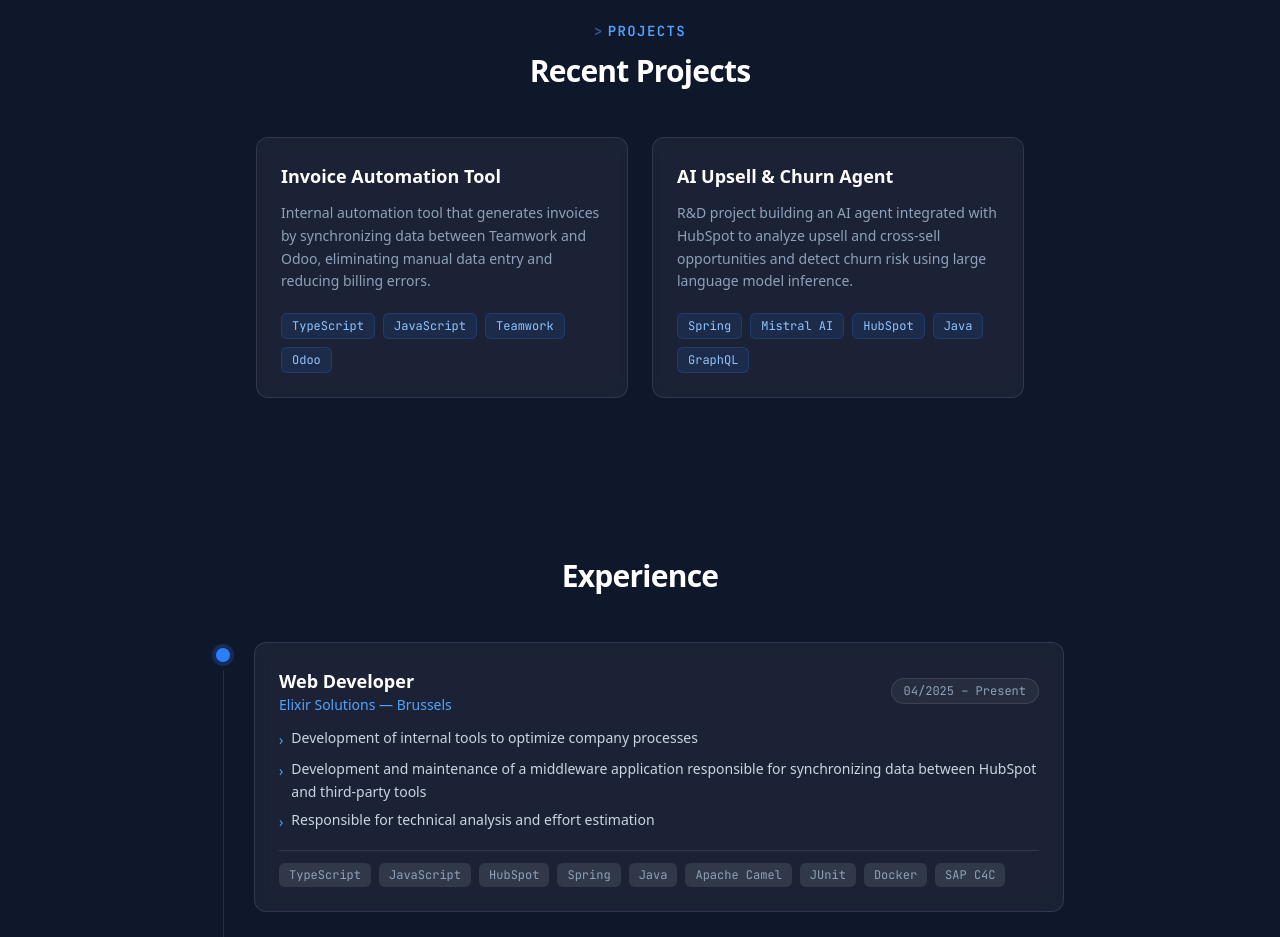
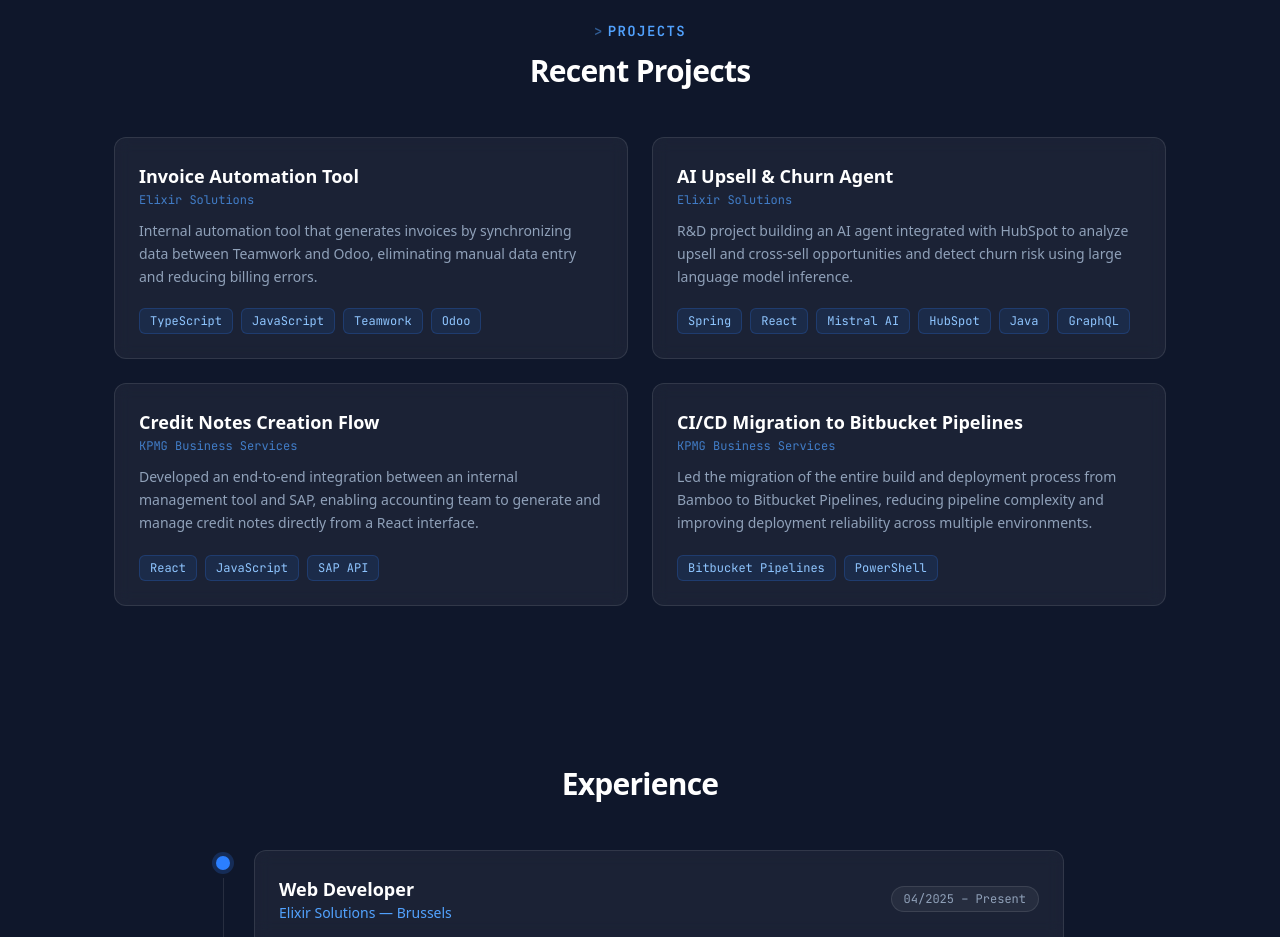
Before and after one commit to jacopovalsecchi/my-portfolio, a React (Vite) app: page / in a window 1280 px wide. Shown: the part 1060-1997 px from the top of the page. Built offline with nearby package versions, Linux system fonts and the light colour scheme.

Commit message:
Added recent projects

```diff
--- a/src/components/sections/Projects.tsx
+++ b/src/components/sections/Projects.tsx
@@ -29,8 +29,11 @@
       transition={{ type: 'spring', stiffness: 280, damping: 22 }}
       className="flex flex-col bg-white/5 backdrop-blur border border-white/10 rounded-xl p-6 hover:border-blue-500/30 hover:shadow-lg hover:shadow-blue-900/20 transition-colors duration-300"
     >
-      {/* Title */}
-      <h3 className="text-lg font-semibold text-white mb-3">{project.title}</h3>
+      {/* Title & Company */}
+      <div className="mb-3">
+        <h3 className="text-lg font-semibold text-white">{project.title}</h3>
+        <p className="font-mono text-xs text-blue-400/70 mt-0.5">{project.company}</p>
+      </div>
 
       {/* Description */}
       <p className="text-sm text-slate-400 leading-relaxed flex-1 mb-5">
@@ -78,7 +81,7 @@
 
         {/* Cards */}
         <motion.div
-          className="grid grid-cols-1 sm:grid-cols-2 gap-6 max-w-3xl mx-auto"
+          className="grid grid-cols-1 sm:grid-cols-2 gap-6"
           variants={gridContainerVariants}
           initial="hidden"
           whileInView="visible"
--- a/src/data/projects.ts
+++ b/src/data/projects.ts
@@ -3,14 +3,30 @@
 export const projects: Project[] = [
   {
     title: 'Invoice Automation Tool',
+    company: 'Elixir Solutions',
     description:
       'Internal automation tool that generates invoices by synchronizing data between Teamwork and Odoo, eliminating manual data entry and reducing billing errors.',
     techStack: ['TypeScript', 'JavaScript', 'Teamwork', 'Odoo'],
   },
   {
     title: 'AI Upsell & Churn Agent',
+    company: 'Elixir Solutions',
     description:
       'R&D project building an AI agent integrated with HubSpot to analyze upsell and cross-sell opportunities and detect churn risk using large language model inference.',
-    techStack: ['Spring', 'Mistral AI', 'HubSpot', 'Java', 'GraphQL'],
+    techStack: ['Spring', 'React', 'Mistral AI', 'HubSpot', 'Java', 'GraphQL'],
+  },
+  {
+    title: 'Credit Notes Creation Flow',
+    company: 'KPMG Business Services',
+    description:
+        'Developed an end-to-end integration between an internal management tool and SAP, enabling accounting team to generate and manage credit notes directly from a React interface.',
+    techStack: ['React', 'JavaScript', 'SAP API'],
+  },
+  {
+    title: 'CI/CD Migration to Bitbucket Pipelines',
+    company: 'KPMG Business Services',
+    description:
+        'Led the migration of the entire build and deployment process from Bamboo to Bitbucket Pipelines, reducing pipeline complexity and improving deployment reliability across multiple environments.',
+    techStack: ['Bitbucket Pipelines', 'PowerShell'],
   },
 ]
--- a/src/types/index.ts
+++ b/src/types/index.ts
@@ -19,7 +19,8 @@
 }
 
 export interface Project {
-  title: string
+  title: string,
+  company: string,
   description: string
   techStack: string[]
   githubUrl?: string
```
